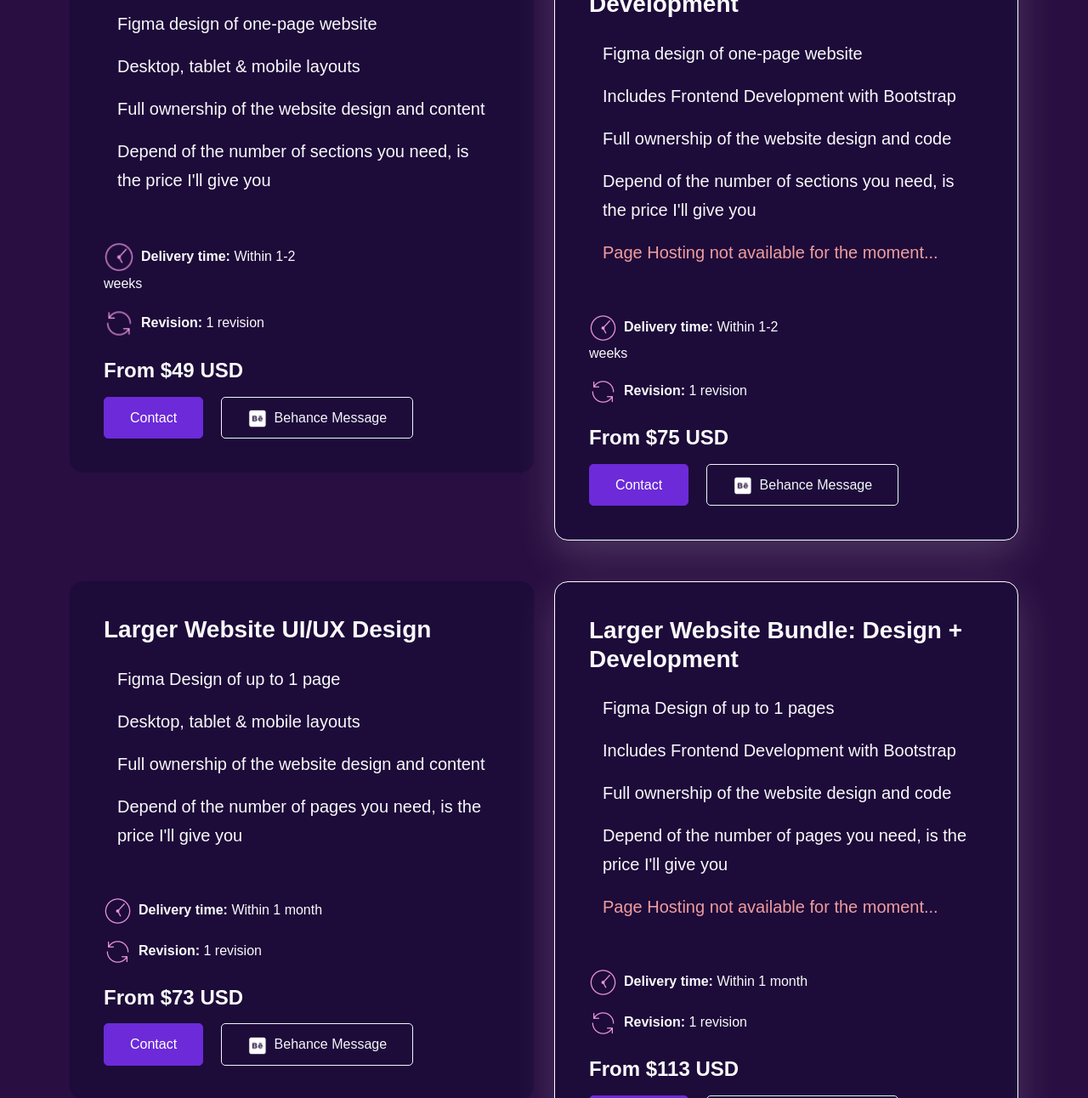
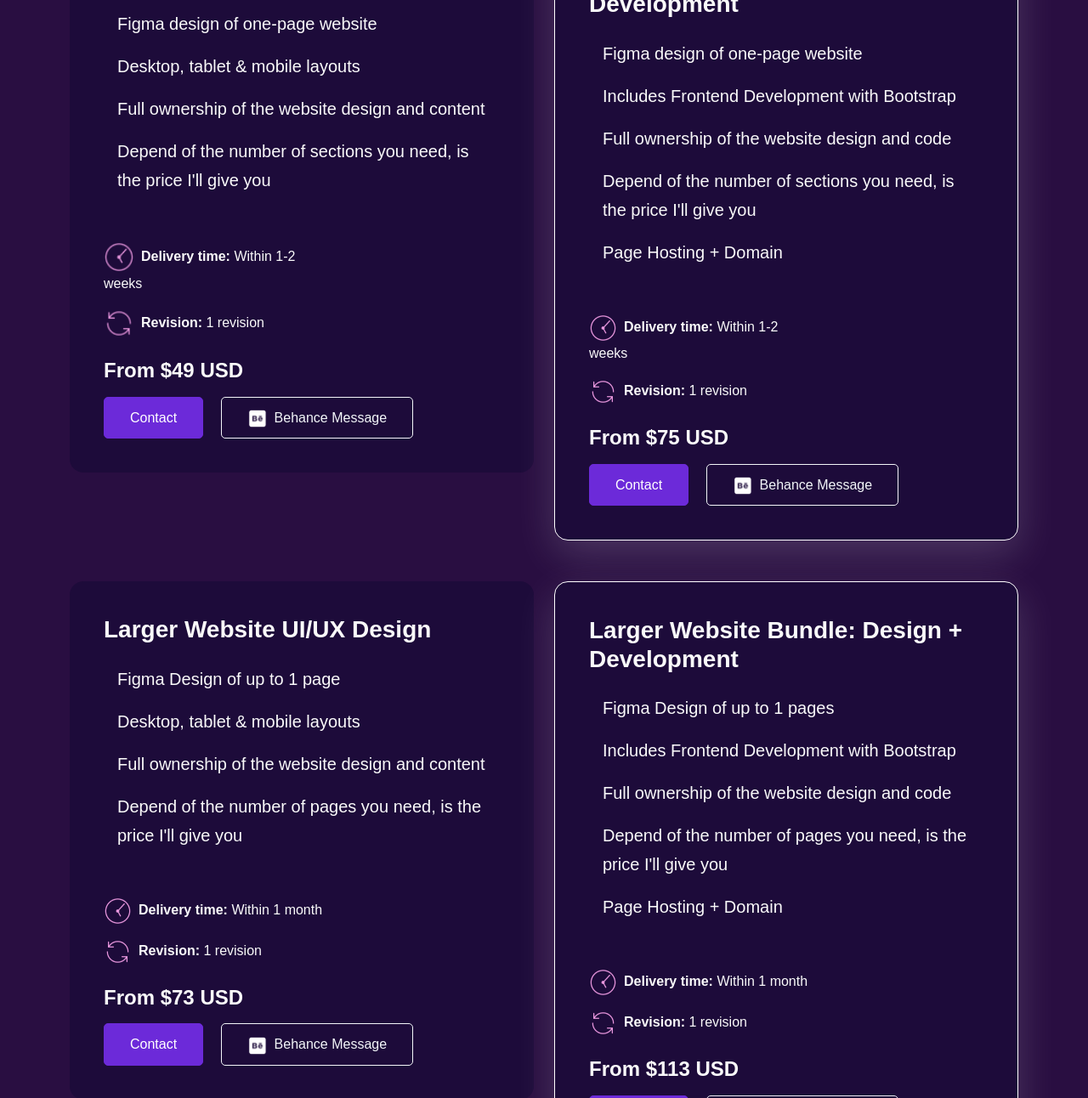
Before and after one commit to UX-Ramirez/UX-Ramirez-Website, a website: page index.html in a window 1280 px wide. Shown: the part 1970-3262 px from the top of the page at 85% size. Drawn offline with Linux system fonts and the light colour scheme; some packages are replaced by stand-ins of ours; a script that the page names is missing.

Commit message:
Services updates & New logo color

```diff
--- a/index.html
+++ b/index.html
@@ -235,7 +235,7 @@
                   <li class="list-group-item border-0">Includes Frontend Development with Bootstrap</li>
                   <li class="list-group-item border-0">Full ownership of the website design and code</li>
                   <li class="list-group-item border-0">Depend of the number of sections you need, is the price I'll give you</li>
-                  <li class="list-group-item border-0"><span>Page Hosting not available for the moment...</span></li>
+                  <li class="list-group-item border-0">Page Hosting + Domain</li>
                 </ul>
 
                 <p class="col-lg-7"><img class="icon me-2" src="images/icons/clockIcon.png"><strong>Delivery time:</strong> Within 1-2 weeks</p>
@@ -284,7 +284,7 @@
                   <li class="list-group-item border-0">Includes Frontend Development with Bootstrap</li>
                   <li class="list-group-item border-0">Full ownership of the website design and code</li>
                   <li class="list-group-item border-0">Depend of the number of pages you need, is the price I'll give you</li>
-                  <li class="list-group-item border-0"><span>Page Hosting not available for the moment...</span></li>
+                  <li class="list-group-item border-0">Page Hosting + Domain</li>
                 </ul>
 
                 <p class="col-lg-7"><img class="icon me-2" src="images/icons/clockIcon.png"><strong>Delivery time:</strong> Within 1 month</p>
--- a/scss/styles.scss
+++ b/scss/styles.scss
@@ -11,10 +11,6 @@ svg {
     width: 100%;
     height: auto;
     z-index: 1;
-}
-
-span {
-    color: rgb(240, 157, 157);
 }
 
 .listIcon {
```
Also changed, not shown: css/styles.css, images/logos/uxRamirezLogo.png.
